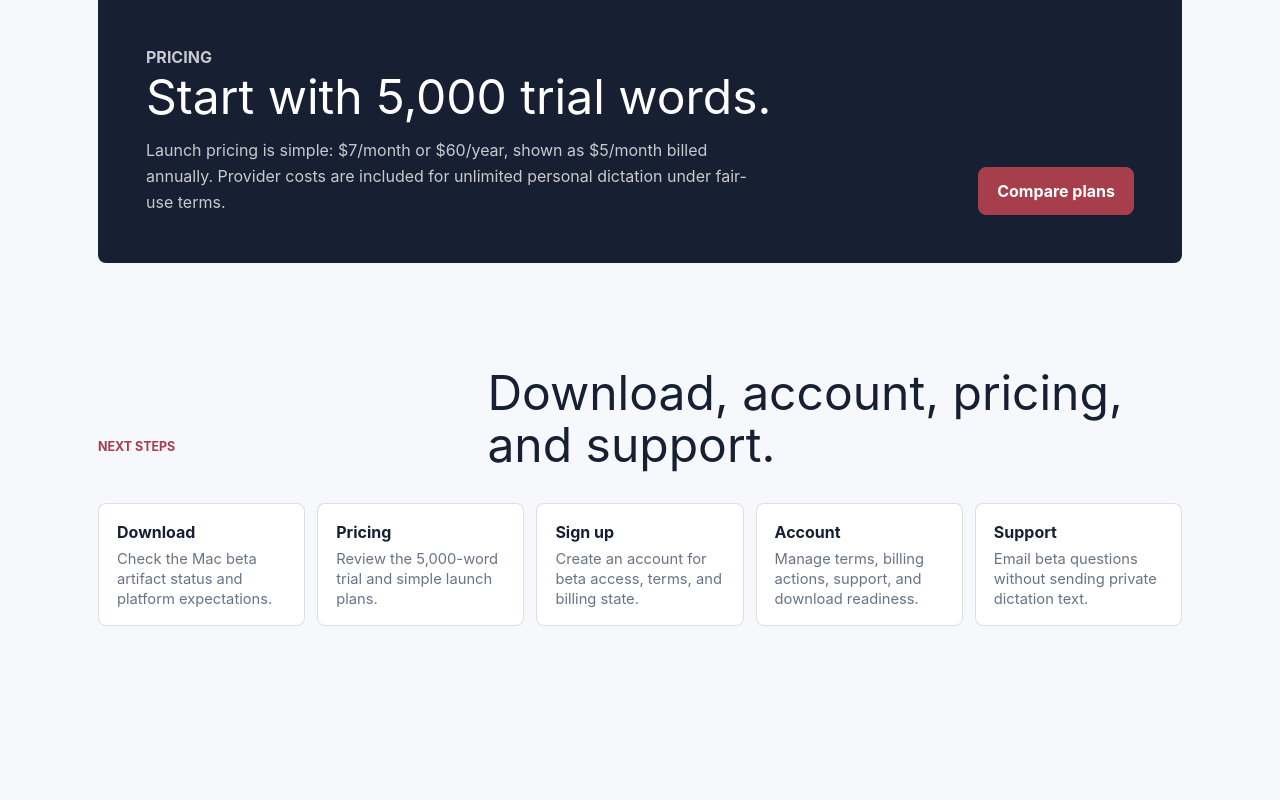
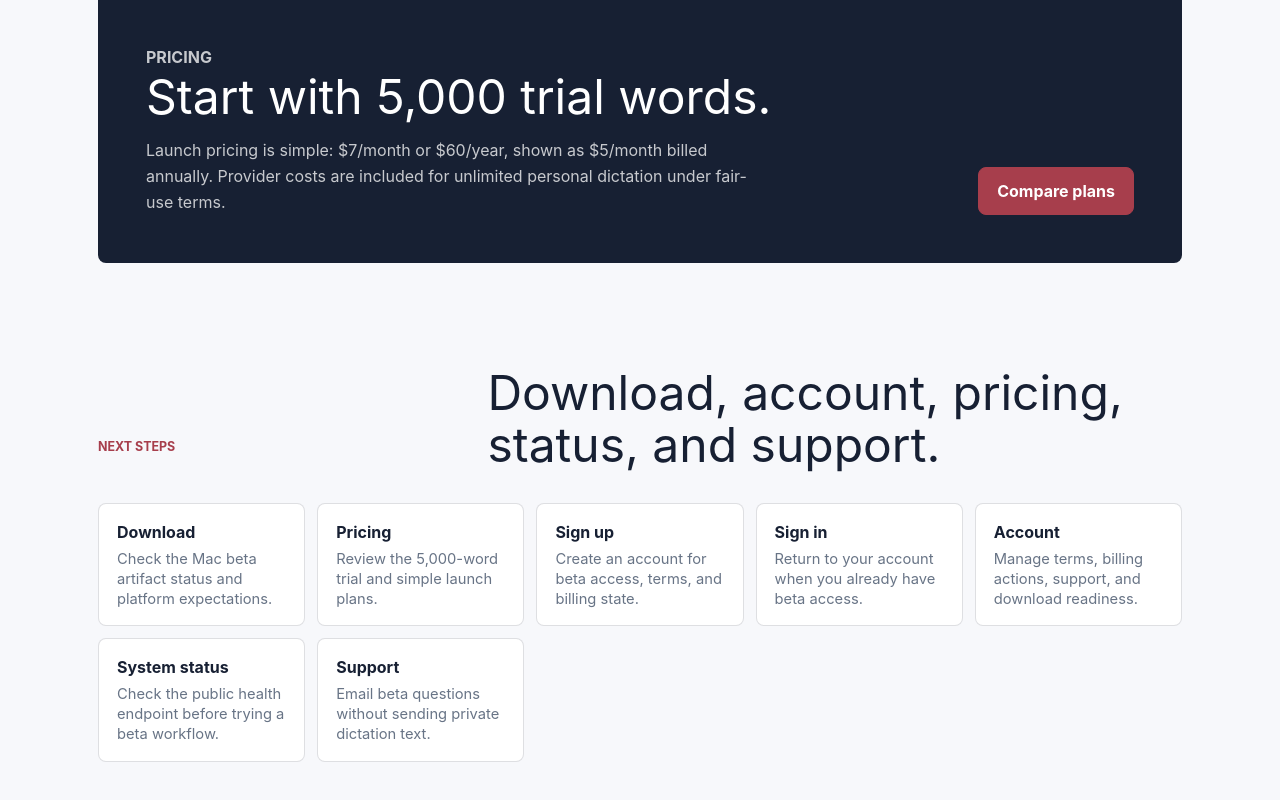
Before and after one commit to brandonnshore/rubywispr-, a Next.js app in the folder apps/web/: page / in a window 1280 px wide. Shown: the part 2217-3017 px from the top of the page. Before the commit the page ends 2947 px from the top, so only its background shows below. Built offline with nearby package versions, Linux system fonts and the light colour scheme.

Commit message:
Restore public route guardrail links

```diff
--- a/apps/web/src/app/(public)/page.tsx
+++ b/apps/web/src/app/(public)/page.tsx
@@ -40,9 +40,19 @@ const routeAreas = [
     owner: "Create an account for beta access, terms, and billing state.",
   },
   {
+    href: "/sign-in",
+    label: "Sign in",
+    owner: "Return to your account when you already have beta access.",
+  },
+  {
     href: "/account",
     label: "Account",
     owner: "Manage terms, billing actions, support, and download readiness.",
+  },
+  {
+    href: "/api/status",
+    label: "System status",
+    owner: "Check the public health endpoint before trying a beta workflow.",
   },
 ];
 
@@ -160,7 +170,9 @@ export default function PublicHome() {
         <section className="marketing-section" aria-labelledby="routes-heading">
           <div className="marketing-section-heading">
             <p className="surface-kicker">Next steps</p>
-            <h2 id="routes-heading">Download, account, pricing, and support.</h2>
+            <h2 id="routes-heading">
+              Download, account, pricing, status, and support.
+            </h2>
           </div>
           <nav
             className="route-list marketing-route-list"
```
